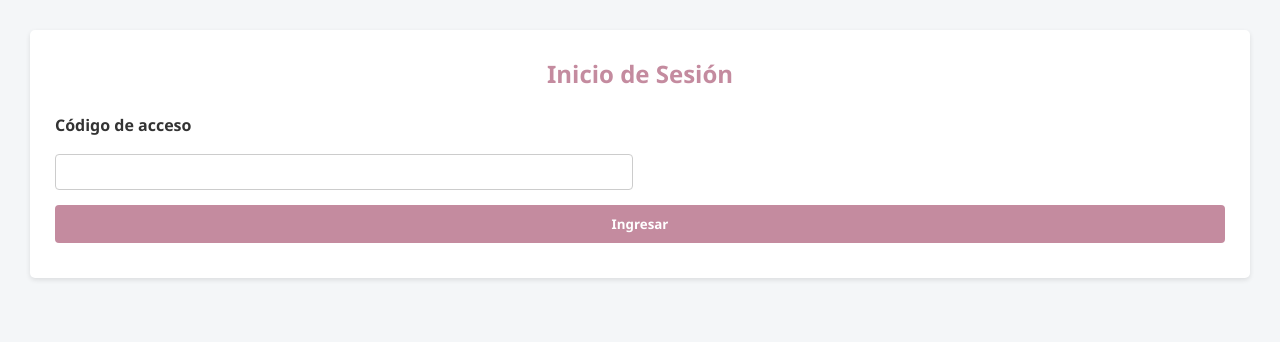
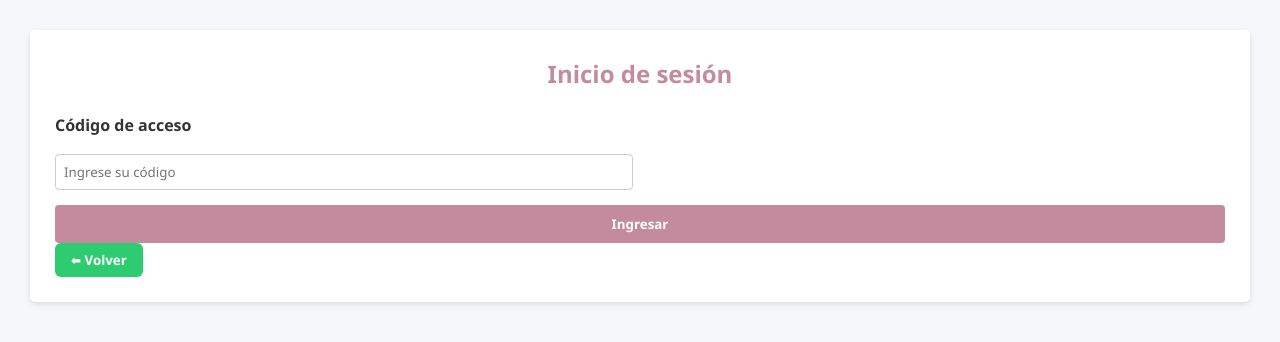
Before and after one commit to leydi-acosta96/stock-mr, a plain HTML site: page login.html in a window 1280 px wide. Drawn offline with Linux system fonts and the light colour scheme.

Commit message:
Update login.html

```diff
--- a/login.html
+++ b/login.html
@@ -2,22 +2,36 @@
 <html lang="es">
 <head>
   <meta charset="UTF-8">
-  <title>Iniciar Sesión</title>
+  <title>Inicio de Sesión</title>
+  <meta name="viewport" content="width=device-width, initial-scale=1.0">
   <link rel="stylesheet" href="styles.css">
 </head>
+
 <body>
 
-  <section class="seccion">
-    <h2>Inicio de Sesión</h2>
+  <section class="seccion login">
 
-    <form id="formLogin">
-      <label>Código de acceso</label>
-      <input type="text" id="codigoUsuario" required>
+    <h2>Inicio de sesión</h2>
+    <p id="mensajeAccion"></p>
+
+    <form id="loginForm">
+
+      <label for="codigo">Código de acceso</label>
+      <input
+        type="text"
+        id="codigo"
+        placeholder="Ingrese su código"
+        required
+      >
 
       <button type="submit">Ingresar</button>
+
     </form>
 
-    <p id="errorLogin" style="color:red; margin-top:10px;"></p>
+    <p id="errorLogin" class="error"></p>
+
+    <button type="button" onclick="volverInicio()">⬅ Volver</button>
+
   </section>
 
   <script src="login.js"></script>
```
